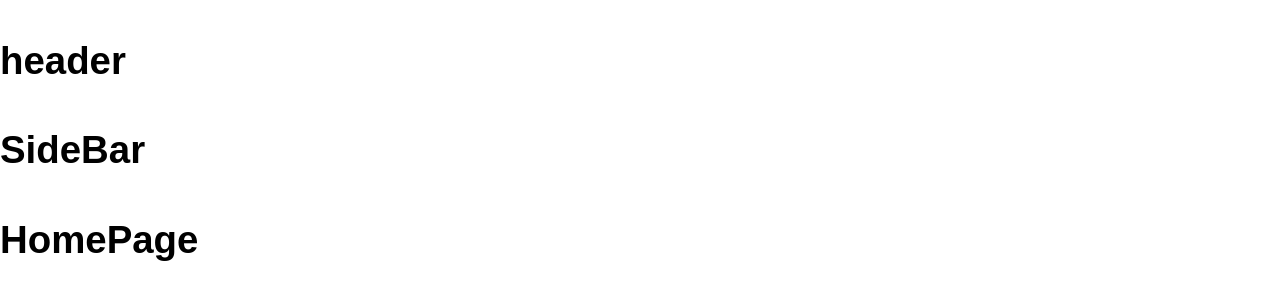
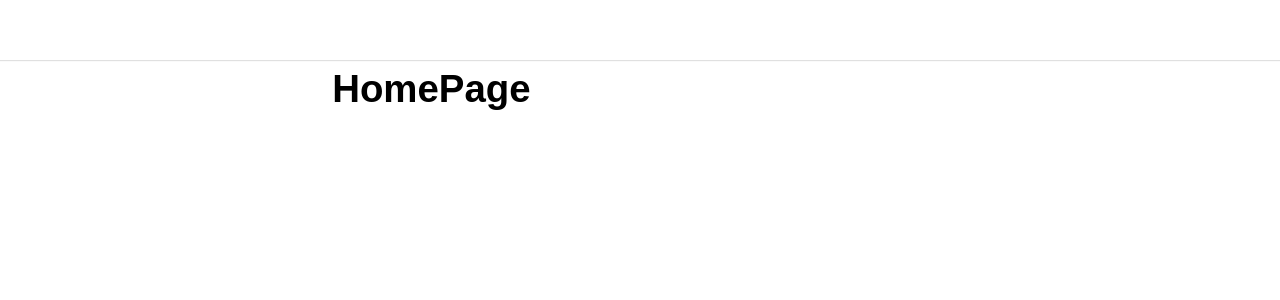
Before and after one commit to TrinhLongVu/tiktok, a React (Create React App) app: page / in a window 1280 px wide. Shown: the top 300 px of the page. Built offline with nearby package versions, Linux system fonts and the light colour scheme; a web font is replaced by a local one.

Commit message:
frame header

```diff
--- a/src/components/GlobalStyle/GloblalStyles.scss
+++ b/src/components/GlobalStyle/GloblalStyles.scss
@@ -10,6 +10,8 @@
 }
 
 *{
+    margin: 0;
+    padding: 0;
     box-sizing: border-box;
 }
 
--- /dev/null
+++ b/src/components/Layout/DefaultLayout/DefaultLayout.module.scss
@@ -0,0 +1,16 @@
+.wrapper{
+    width: 100%;
+    display: flex;
+    flex-direction: column;
+    align-items: center;
+}
+
+.container{
+    display: flex;
+    width: 1150px;
+}
+
+.content{
+    z-index: 1;
+    width: 100%;
+}
--- a/src/components/Layout/DefaultLayout/SideBar/index.js
+++ b/src/components/Layout/DefaultLayout/SideBar/index.js
@@ -1,5 +1,10 @@
+import classNames from "classnames/bind";
+import styles from './sideBar.module.scss'
+
+const cx = classNames.bind(styles);
+
 function SideBar(){
-    return <h2> SideBar </h2>
+    return <div className={cx('wrapper')}></div>
 }
 
 export default SideBar;
--- /dev/null
+++ b/src/components/Layout/DefaultLayout/SideBar/sideBar.module.scss
@@ -0,0 +1,3 @@
+.wrapper{
+    width: 348px;
+}
--- a/src/components/Layout/DefaultLayout/index.js
+++ b/src/components/Layout/DefaultLayout/index.js
@@ -1,12 +1,18 @@
+import classNames from "classnames/bind";
 import Header from "~/components/Layout/components/Header";
 import SideBar from "./SideBar";
+import styles from './DefaultLayout.module.scss'
+
+const cx = classNames.bind(styles);
 
 function DefaultLayout({children}){
     return (
-        <div>
+        <div className={cx('wrapper')}>
             <Header />
-            <SideBar />
-            <div className="content">{children}</div>
+            <div className={cx('container')}>
+                <SideBar />
+                <div className={cx('content')}>{children}</div>
+            </div>
         </div>
     )
 }
--- /dev/null
+++ b/src/components/Layout/components/Header/header.module.scss
@@ -0,0 +1,12 @@
+.wrapper{
+    width: 100%;
+    display: flex;
+    height: 60px;
+    box-shadow: 0px 1px 1px rgb(0 0 0 / 12%);
+    justify-content: center;
+}
+
+.inner{
+    height: 60px;
+    width: 1150px;
+}
--- a/src/components/Layout/components/Header/index.js
+++ b/src/components/Layout/components/Header/index.js
@@ -1,5 +1,12 @@
+import classNames from 'classnames/bind';
+import styles from './header.module.scss';
+
+const cx = classNames.bind(styles);
+
 function Header(){
-    return <h2> header </h2>
+    return <header className={cx('wrapper')}>
+        <div className={cx('inner')}></div>
+    </header>
 }
 
 export default Header;
```
